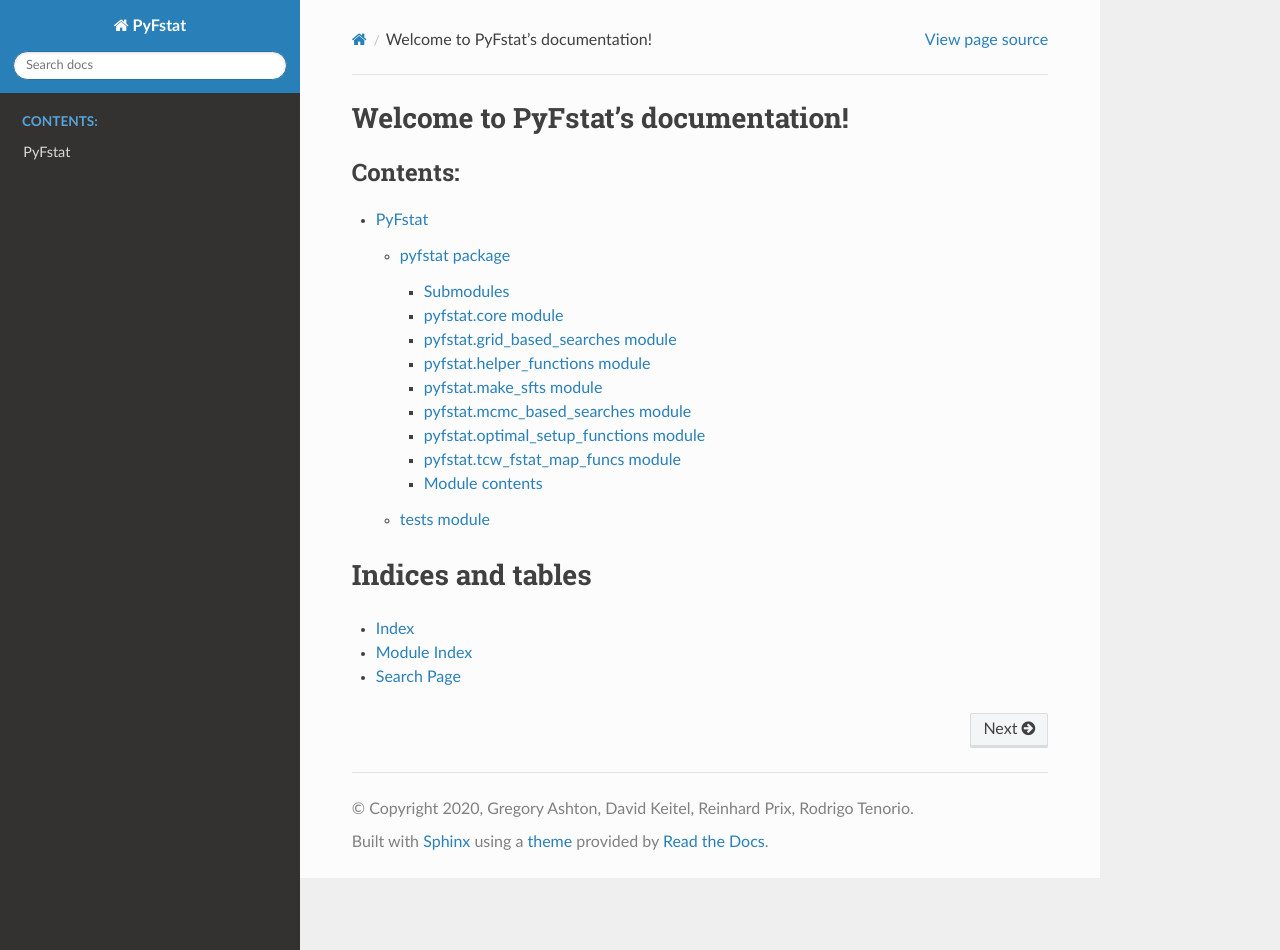
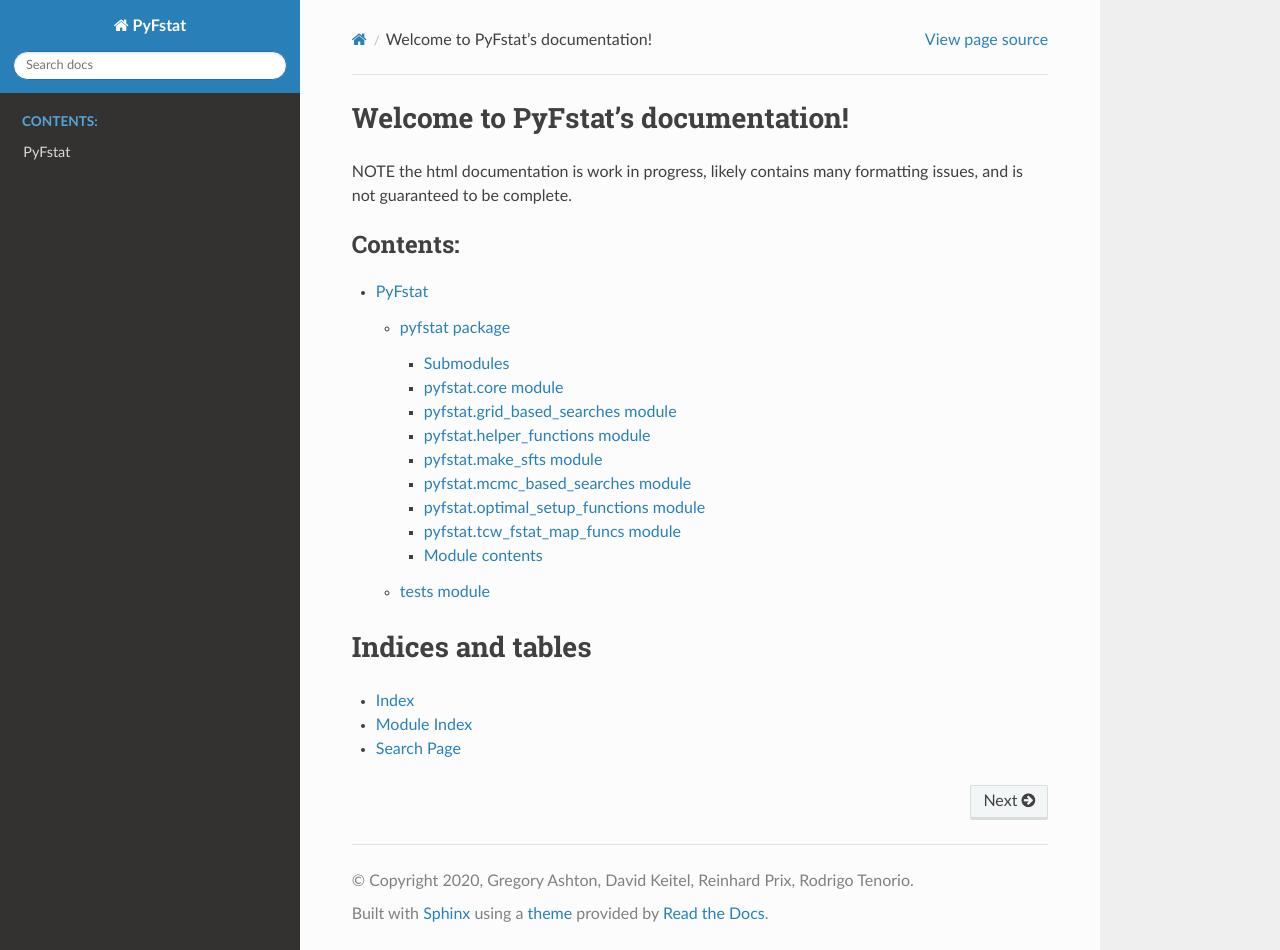
Before and after one commit to PyFstat/PyFstat, a Sphinx documentation site: the page built from docs/source/index.rst, in a window 1280 px wide and 950 px high. Built offline with Sphinx 7.4.7 and the Read the Docs theme 2.0.0, drawn with Linux system fonts in a browser that asks for light colours.

Commit message:
sphinx: placeholder text for index page

```diff
--- a/docs/source/index.rst
+++ b/docs/source/index.rst
@@ -1,10 +1,9 @@
-.. PyFstat documentation master file, created by
-   sphinx-quickstart on Tue Dec 29 14:17:01 2020.
-   You can adapt this file completely to your liking, but it should at least
-   contain the root `toctree` directive.
-
 Welcome to PyFstat's documentation!
 ===================================
+
+NOTE the html documentation is work in progress,
+likely contains many formatting issues,
+and is not guaranteed to be complete.
 
 .. toctree::
    :caption: Contents:
```
